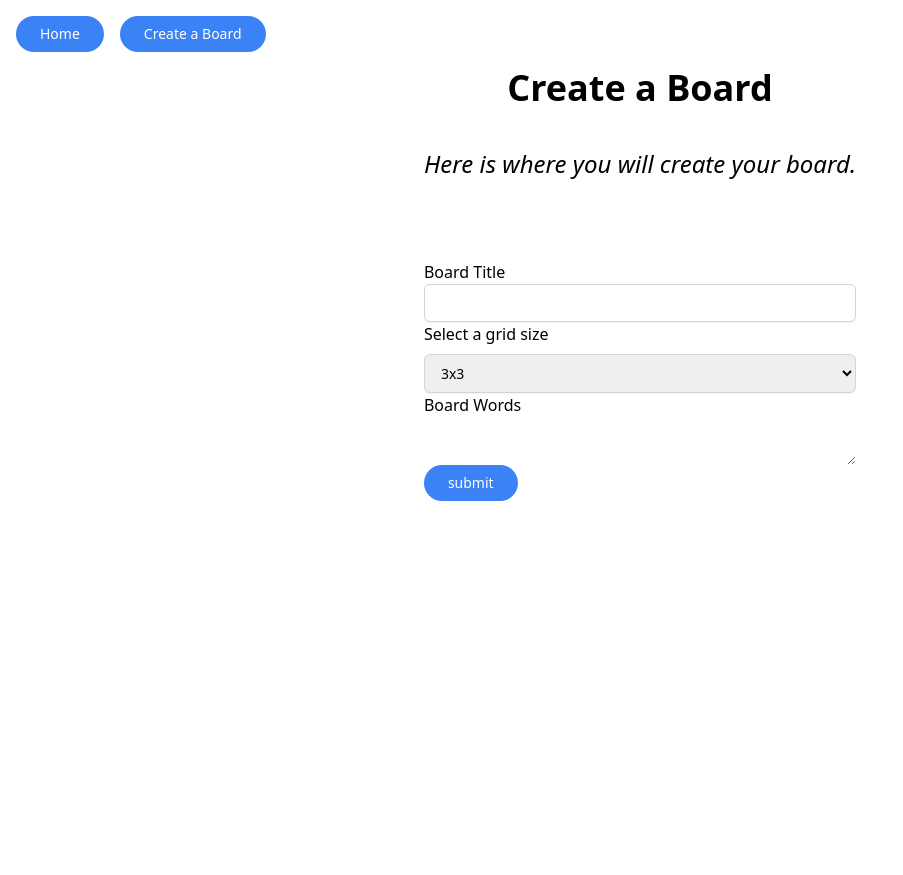
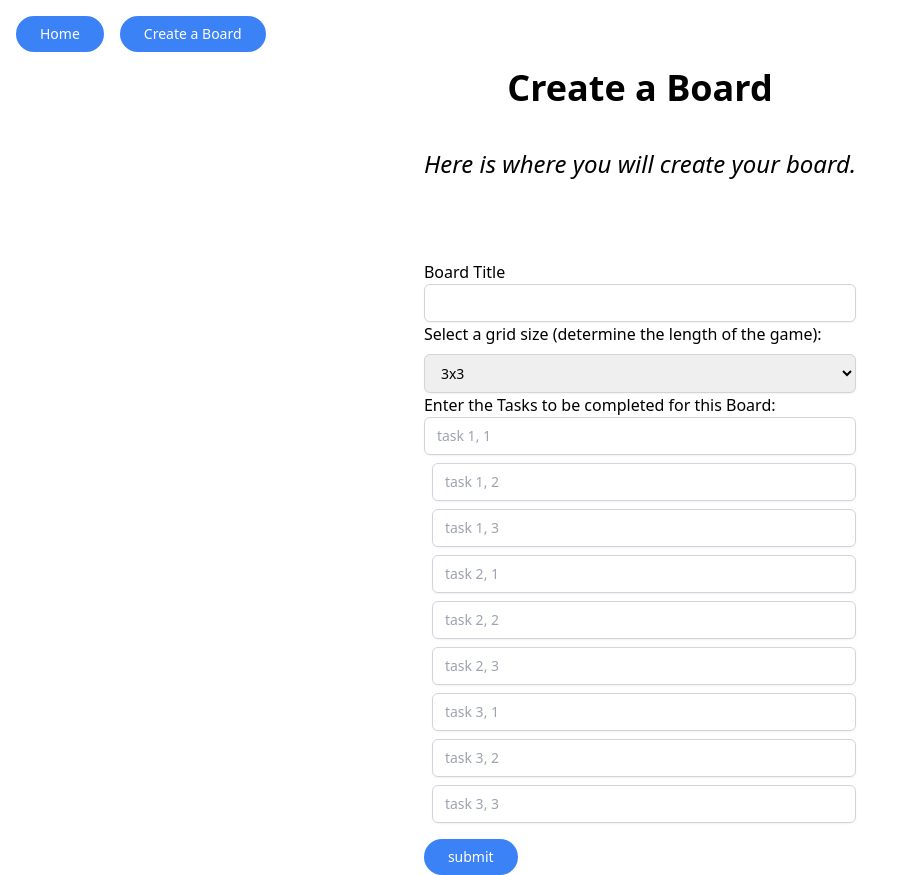
Before and after one commit to NoahAaronBurton/gogobingo, a React (Vite) app in the folder gogobingo/: page / in a window 1280 px wide. Both pictures are taken after a click on the button "Create a Board". Shown: the whole page, without its empty margins (0-903 px from the left). Before the commit the page ends 800 px from the top, so only its background shows below. Built offline with nearby package versions, Linux system fonts and the light colour scheme.

Commit message:
dynamic grid for text input

```diff
--- a/gogobingo/src/BoardEditor.jsx
+++ b/gogobingo/src/BoardEditor.jsx
@@ -1,5 +1,4 @@
 import PageHeader from "./components/PageHeader"
-import Button from "./components/Button"
 import BoardForm from "./components/BoardForm"
 
 export default function BoardEditor() {
--- a/gogobingo/src/components/BoardForm.jsx
+++ b/gogobingo/src/components/BoardForm.jsx
@@ -1,6 +1,9 @@
 import Button from "./Button";
+import { useEffect, useState } from "react";
 
 export default function BoardForm() {
+    const [textCols, setTextCols] = useState(3);
+    const [textGridSize, setTextGridSize] = useState("3x3");
     const inputClases = "px-3 py-2 border border-gray-300 rounded-md shadow-sm focus:outline-none focus:ring-indigo-500 focus:border-indigo-500 sm:text-sm";
     const dropDownClasses = "px-3 py-2 border border-gray-300 rounded-md shadow-sm focus:outline-none focus:ring-indigo-500 focus:border-indigo-500 sm:text-sm";
 
@@ -8,6 +11,50 @@ export default function BoardForm() {
         e.preventDefault();
         console.log("Form submitted");
     }
+
+    // Update gridSize whenever the selected option changes
+    function handleSelectChange(e) {
+        setTextGridSize(e.target.value);
+    }
+    //function to generate the correct amount of word inputs based on grid size
+    function generateWordInputs() {
+        //get grid size from dropdown
+        const gridInput = document.getElementById("grid-size").value;
+
+        //  console.log(gridInput);
+
+        const newGridSize = gridInput.split("x");
+        // console.log(newGridSize);
+
+        //get the div where the word inputs will be appended
+        const textInput = document.getElementById("text-input");
+
+        //clear the div of any previous inputs
+        textInput.innerHTML = "";
+
+        //The outer loop iterates over the rows of the grid.
+        for (let i = 0; i < newGridSize[0]; i++) {
+            // For each iteration of the outer loop, the inner loop iterates over the columns of the grid. The number of iterations is determined by newGridSize[1]
+            for (let j = 0; j < newGridSize[1]; j++) {
+                const input = document.createElement("input");
+                input.type = "text";
+                input.name = `task-${i}-${j}`;
+                input.id = `task-${i}-${j}`;
+                input.className = inputClases;
+                input.placeholder = `task ${i + 1}, ${j + 1}`;
+                textInput.appendChild(input);
+            }
+        }
+        //* for getting grid class for styling
+        const cols= newGridSize[1];
+        setTextCols(cols);
+    }
+    //The useEffect hook then listens for changes to textGridSize. When textGridSize changes, it triggers the generateWordInputs function. This function generates the correct number of input fields
+    useEffect(() => {
+        generateWordInputs();
+
+    }
+    , [textGridSize]);
     return (
         <div id="board-form" className="outline-2">
         <form>
@@ -16,8 +63,8 @@ export default function BoardForm() {
                 <input type="text" id="board-title" name="board-title" className={inputClases} />
             </div>
             <div className="flex flex-col">
-                <label htmlFor="grid-size" className="mb-2">Select a grid size</label>
-                <select id="grid-size" name="grid-size" className={dropDownClasses}>
+                <label htmlFor="grid-size" className="mb-2">Select a grid size (determine the length of the game):</label>
+                <select id="grid-size" name="grid-size" onChange={handleSelectChange} defaultValue="3x3" className={dropDownClasses}>
                     <option>3x3</option>
                     <option>4x4</option>
                     <option>5x5</option>
@@ -29,9 +76,8 @@ export default function BoardForm() {
                 <label htmlFor="board-image">Board Image</label>
                 <input type="file" id="board-image" name="board-image" />
             </div> */}
-            <div className="flex flex-col">
-                <label htmlFor="board-words">Board Words</label>
-                <textarea id="board-words" name="board-words" />
+                <p>Enter the Tasks to be completed for this Board:</p>
+            <div id="text-input" className={`grid grid-cols-${textCols} space-y-2 space-x-2 mb-4`}>
             </div>
             <Button text="submit" funct={handleSubmit} >Submit</Button>
         </form>
```
